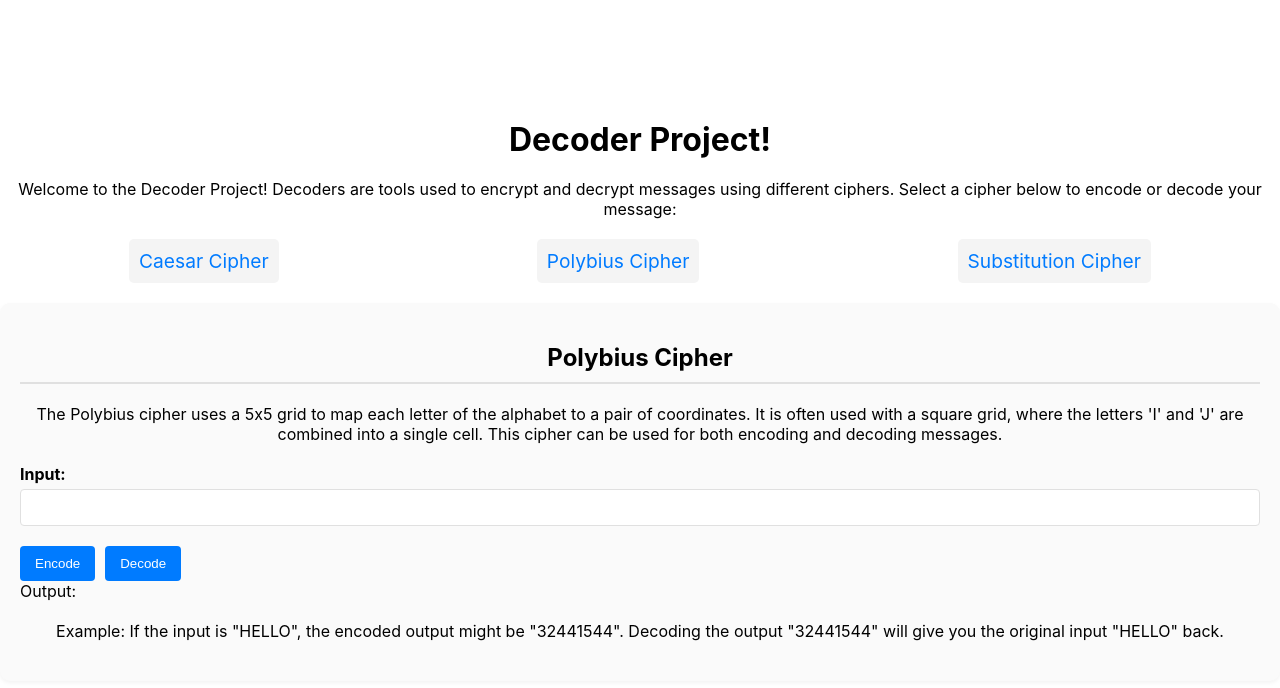
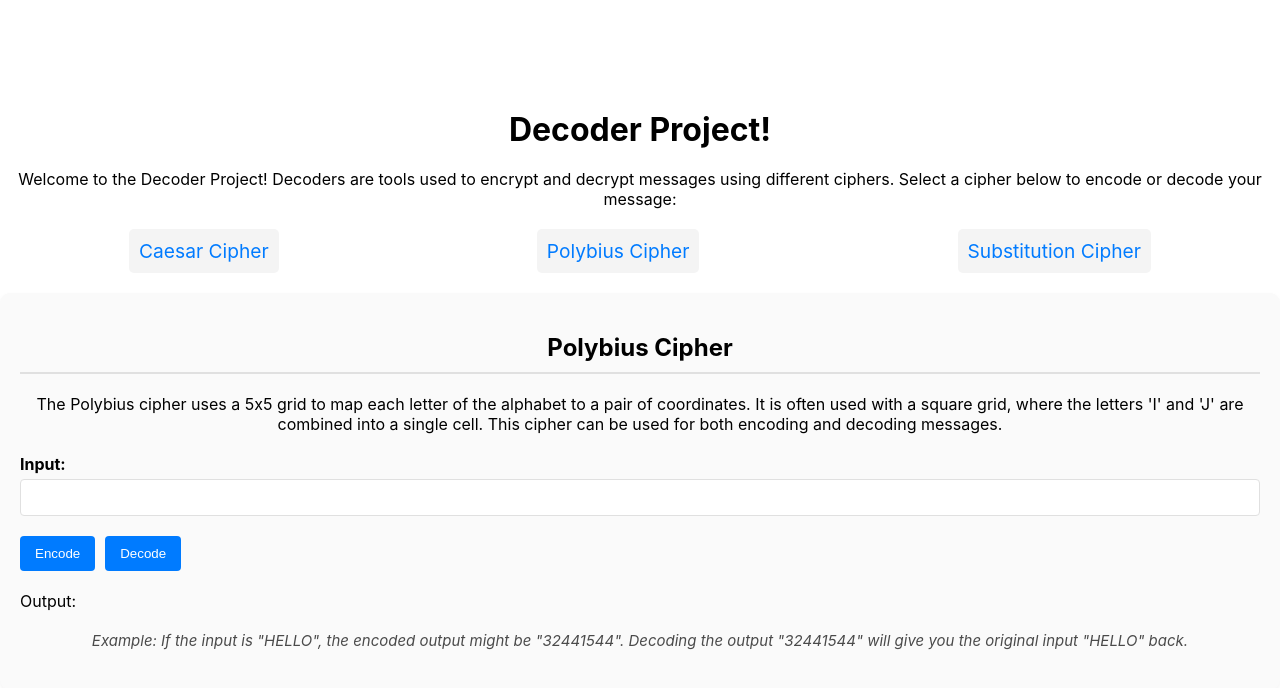
Before and after one commit to Maximoe2588/DecoderReact, a React (Create React App) app: page /polybius in a window 1280 px wide. Shown: the top 688 px of the page. Built offline with nearby package versions, Linux system fonts and the light colour scheme.

Commit message:
update sytling of eexample

```diff
--- a/src/components/Caesar.js
+++ b/src/components/Caesar.js
@@ -58,7 +58,7 @@ function Caesar() {
       <input id="caesar-encode" type="checkbox" checked={encode} onChange={handleEncodeChange} />
       </div>
       <div>Output: {output}</div>
-      <p>
+      <p className="example-container">
         Example: If the input is "HELLO" and the shift is 3, the encoded output will be "KHOOR".
         Decoding the output "KHOOR" with a shift of 3 will give you the original input "HELLO" back.
       </p>
--- a/src/components/Polybius.js
+++ b/src/components/Polybius.js
@@ -41,8 +41,8 @@ function Polybius() {
       <input id="polybius-input" type="text" value={input} onChange={handleInputChange} />
       <button onClick={handleEncode}>Encode</button>
       <button onClick={handleDecode}>Decode</button>
-      <div>Output: {output}</div>
-      <p>
+      <div className="output-container">Output: {output}</div>
+      <p className="example-container">
         Example: If the input is "HELLO", the encoded output might be "32441544". Decoding the output "32441544"
         will give you the original input "HELLO" back.
       </p>
--- a/src/components/Substitution.js
+++ b/src/components/Substitution.js
@@ -138,7 +138,7 @@ function Substitution() {
       <button onClick={handleEncode}>Encode</button>
       <button onClick={handleDecode}>Decode</button>
       <div>Output: {output}</div>
-      <p>
+      <p className="example-container">
         Example: If the input is "HELLO" and the alphabet is "QWERTYUIOPASDFGHJKLZXCVBNM", the encoded output might be
         "QDWWQ". Decoding the output "QDWWQ" with the same alphabet will give you the original input "HELLO" back.
       </p>
--- a/src/index.css
+++ b/src/index.css
@@ -178,3 +178,13 @@ button:hover {
 button + button {
   margin-left: 10px;
 }
+
+.output-container {
+  margin-top: 20px;
+}
+
+.example-container {
+  font-style: italic;
+  opacity: 0.7; /* Adjust the value as needed */
+  font-size: 15px;
+}
```
